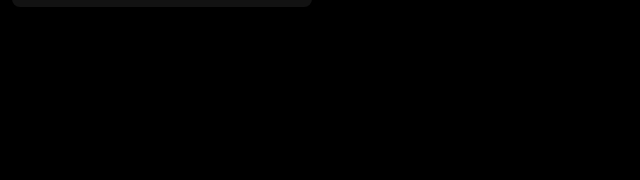
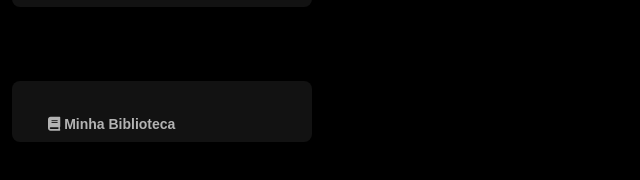
Before and after one commit to IsabellaaRamos/spotify-alura, a plain HTML site: page index.html in a window 1280 px wide. Shown: the part 166-346 px from the top of the page, without its empty margins (0-640 px from the left). Drawn offline with Linux system fonts and the light colour scheme.

Commit message:
adiciona nova estrutura de navegação e estilos para a sidebar

```diff
--- a/Styles.css
+++ b/Styles.css
@@ -44,3 +44,49 @@ body{
     font-size: 14px;
     font-family: "DM Sans", sans-serif;
 }
+
+.container {
+    position:fixed;
+    top:center;
+    left:0;
+    bottom:30.0rem;
+    padding:12px;
+    width:300px;
+    overflow: auto;
+}
+
+
+
+.biblio {
+    background-color: #121212;
+    border-radius:8px;
+    padding:15px 0 0 16px;
+}
+
+.logo.io {
+    background: #121212;
+    display:flex;
+    border-radius:8px ;
+    padding:16px 0 0 16px;
+}
+.biblio .logo.io img{
+    width:80px;
+}
+
+.container nav ul   {
+
+    margin-top: 20px;
+    padding:0 20px 10px 20px;
+}
+
+.container ul li {
+    padding: 10px 5;
+}
+
+.container nav ul li a {
+    color: #b3b3b3;
+    text-decoration: none;
+    font-weight: 600;
+    font-size: 14px;
+    font-family: "DM Sans", sans-serif;
+}
--- a/index.html
+++ b/index.html
@@ -38,5 +38,20 @@
       </ul>
     </nav>
     </div>
+    <div class="container">
+        <nav class="biblio">
+            <div class="logo.io">
+              <ul>
+                <li>
+                <a href="#">
+                    <span class="fa fa-book"></span>
+                  <span>Minha Biblioteca</span>
+                </a>
+                </li>
+              </ul>
+            </div>
+        </div>
+      </nav>
+    </div>
 </body>
 </html>
```
